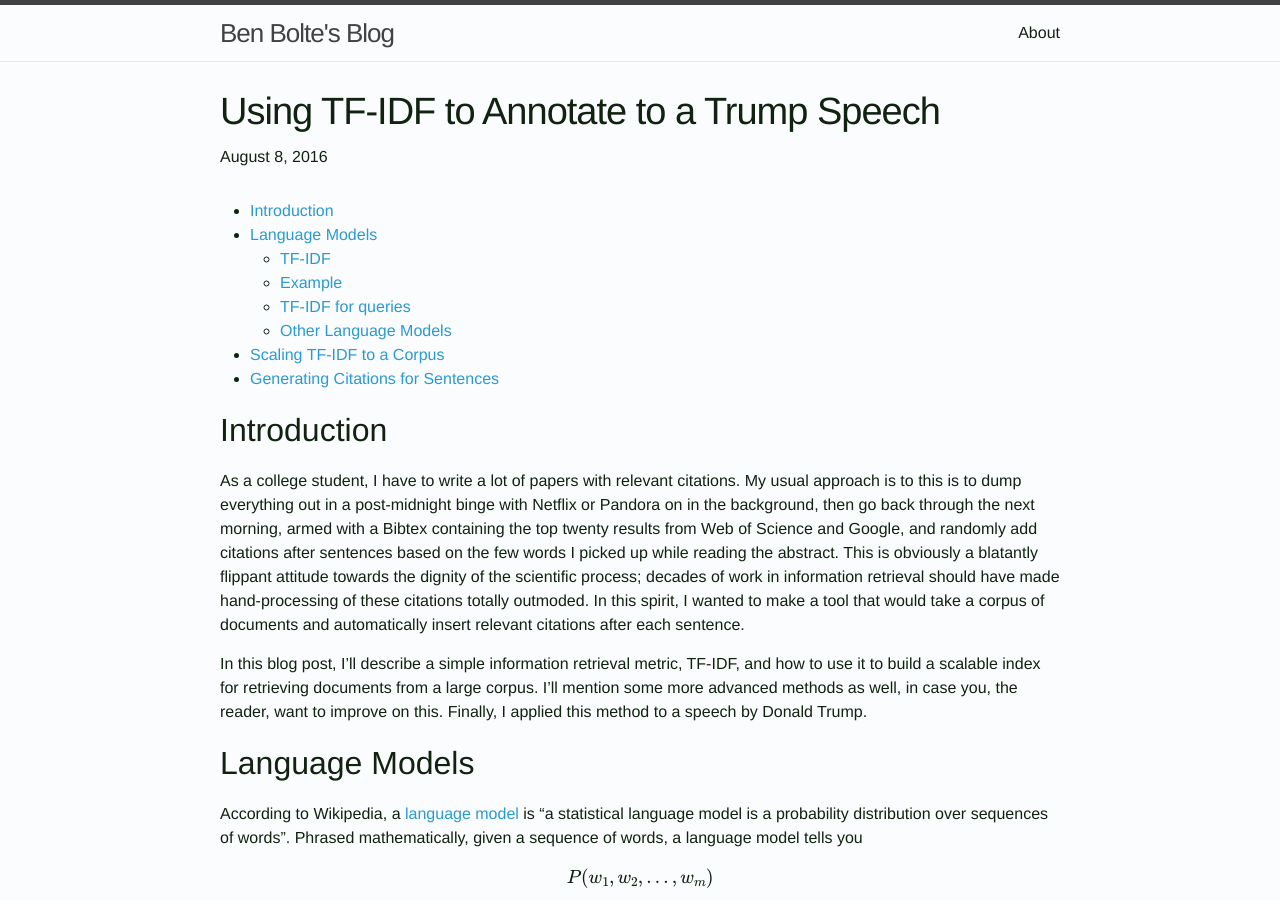
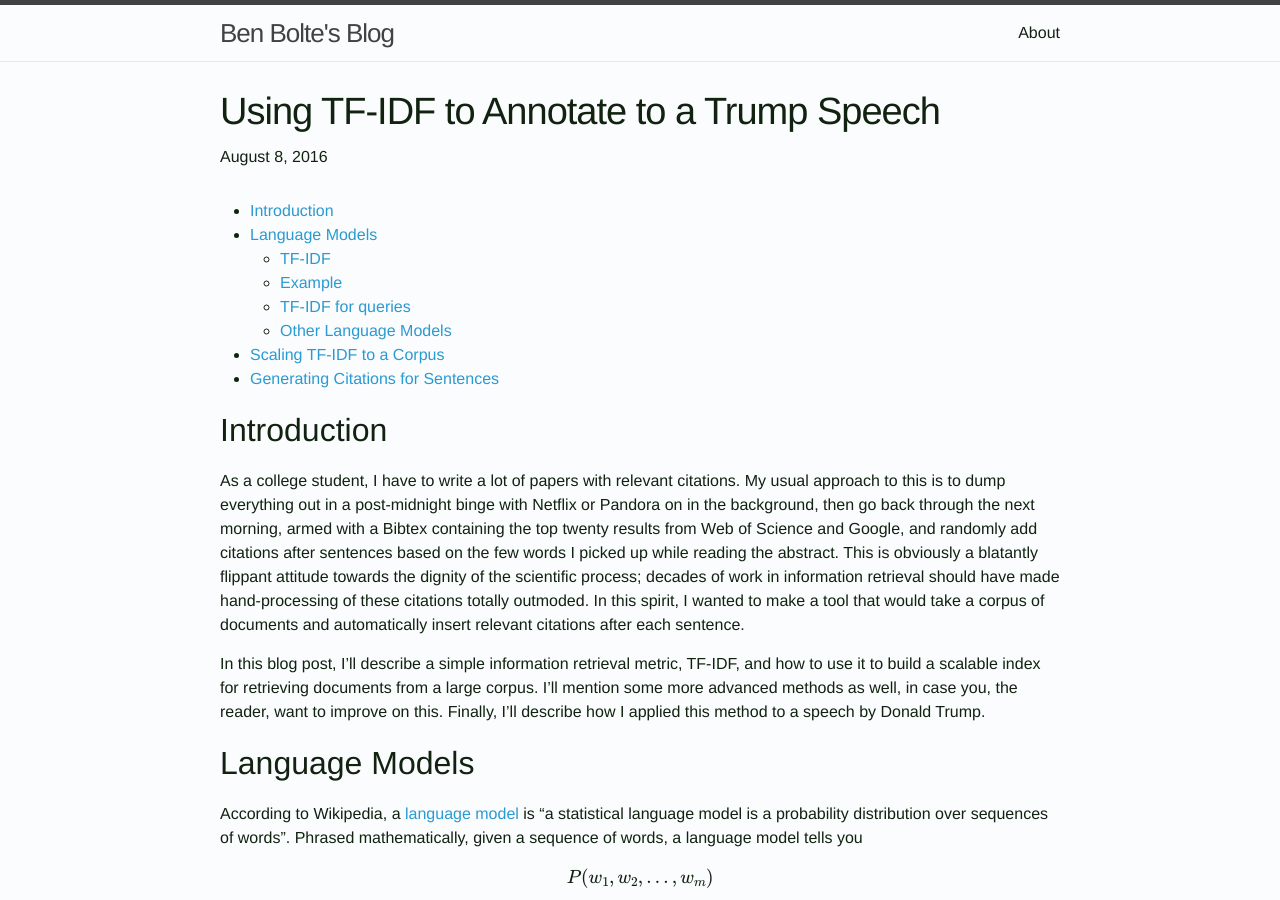
Before and after one commit to codekansas/codekansas.github.io, a Jekyll site: the page built from _posts/2016-08-08-generating-citations.markdown, in a window 1280 px wide and 900 px high. Built offline with Jekyll 4.4.1, drawn with Linux system fonts in a browser that asks for light colours; formulas are drawn with MathJax 3.

Commit message:
Update 2016-08-08-generating-citations.markdown

```diff
--- a/_posts/2016-08-08-generating-citations.markdown
+++ b/_posts/2016-08-08-generating-citations.markdown
@@ -12,9 +12,9 @@ excerpt: >
 
 # Introduction
 
-As a college student, I have to write a lot of papers with relevant citations. My usual approach is to this is to dump everything out in a post-midnight binge with Netflix or Pandora on in the background, then go back through the next morning, armed with a Bibtex containing the top twenty results from Web of Science and Google, and randomly add citations after sentences based on the few words I picked up while reading the abstract. This is obviously a blatantly flippant attitude towards the dignity of the scientific process; decades of work in information retrieval should have made hand-processing of these citations totally outmoded. In this spirit, I wanted to make a tool that would take a corpus of documents and automatically insert relevant citations after each sentence.
+As a college student, I have to write a lot of papers with relevant citations. My usual approach to this is to dump everything out in a post-midnight binge with Netflix or Pandora on in the background, then go back through the next morning, armed with a Bibtex containing the top twenty results from Web of Science and Google, and randomly add citations after sentences based on the few words I picked up while reading the abstract. This is obviously a blatantly flippant attitude towards the dignity of the scientific process; decades of work in information retrieval should have made hand-processing of these citations totally outmoded. In this spirit, I wanted to make a tool that would take a corpus of documents and automatically insert relevant citations after each sentence.
 
-In this blog post, I'll describe a simple information retrieval metric, TF-IDF, and how to use it to build a scalable index for retrieving documents from a large corpus. I'll mention some more advanced methods as well, in case you, the reader, want to improve on this. Finally, I applied this method to a speech by Donald Trump.
+In this blog post, I'll describe a simple information retrieval metric, TF-IDF, and how to use it to build a scalable index for retrieving documents from a large corpus. I'll mention some more advanced methods as well, in case you, the reader, want to improve on this. Finally, I'll describe how I applied this method to a speech by Donald Trump.
 
 # Language Models
 
```
